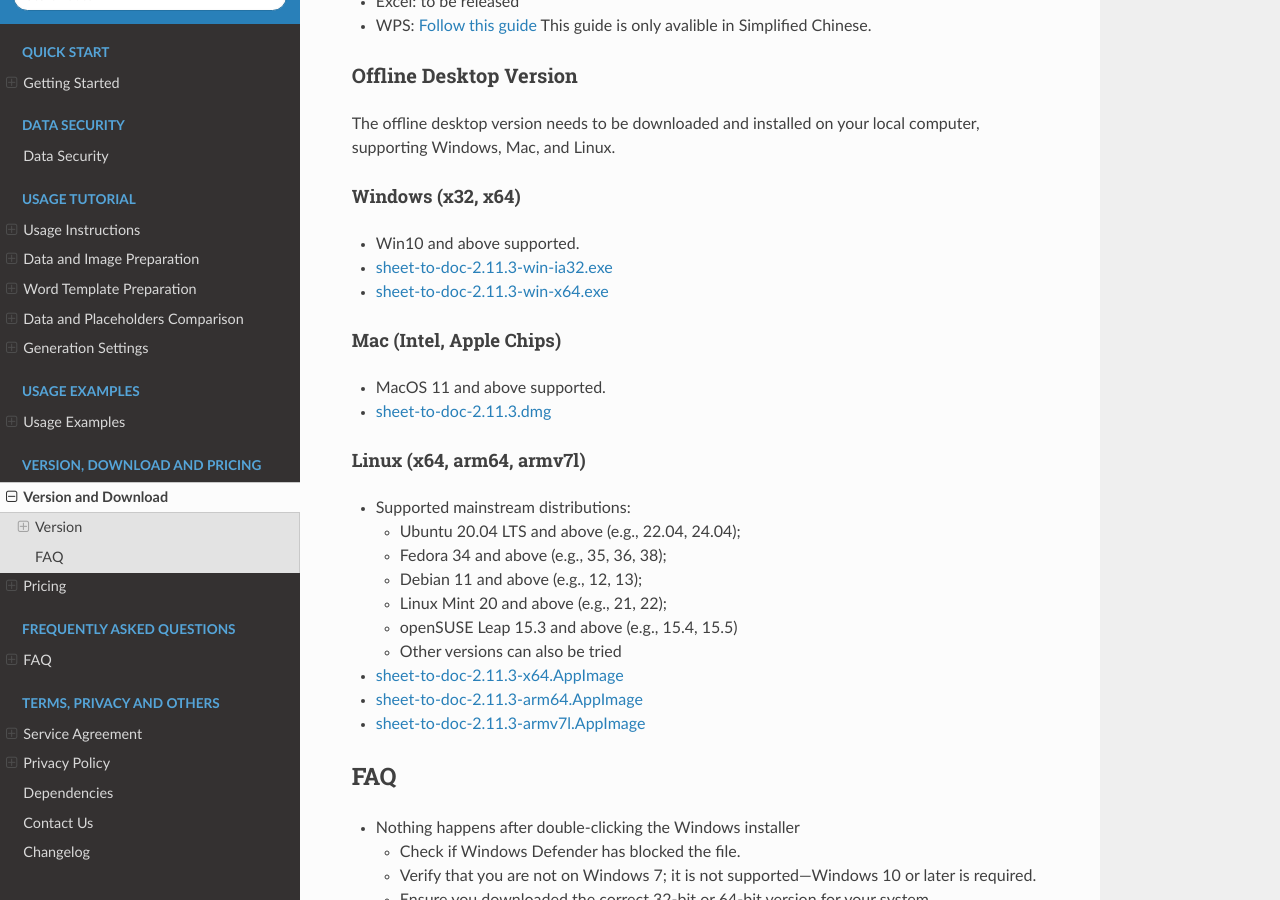
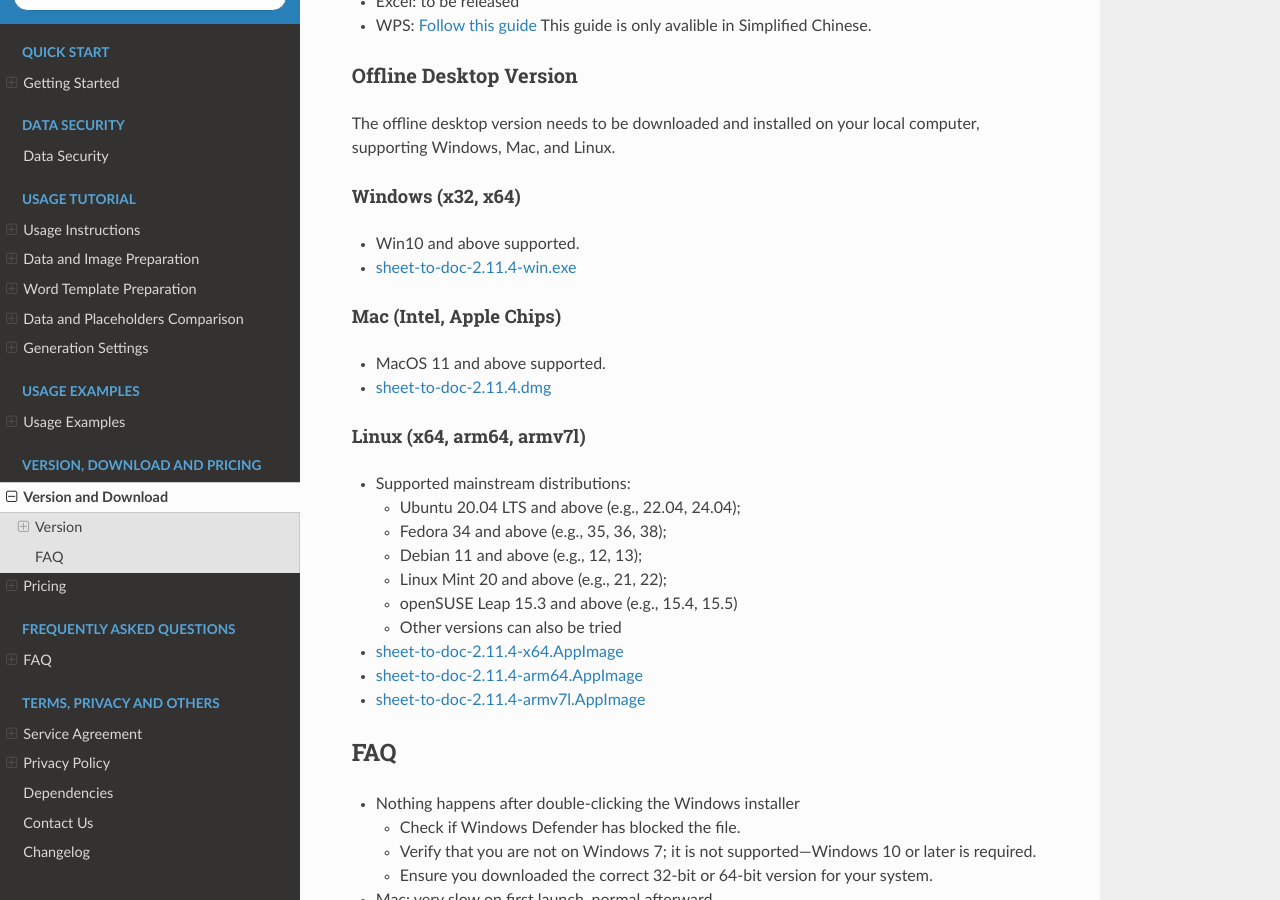
Before and after one commit to he-yang/sheet-to-doc, a Sphinx documentation site: the page built from source/Download.md, in a window 1280 px wide and 900 px high, scrolled down 1154 px. Built offline with Sphinx 7.4.7 and the Read the Docs theme 3.1.0, drawn with Linux system fonts in a browser that asks for light colours.

Commit message:
update to 2.11.4

```diff
--- a/source/Download.md
+++ b/source/Download.md
@@ -35,12 +35,11 @@
 
 #### Windows (x32, x64)
 - Win10 and above supported.
-- [sheet-to-doc-2.11.3-win-ia32.exe](https://r2.wtsolutions.cn/sheet-to-doc-releases/Sheet-to-Doc-2.11.3-win-ia32.exe)
-- [sheet-to-doc-2.11.3-win-x64.exe](https://r2.wtsolutions.cn/sheet-to-doc-releases/Sheet-to-Doc-2.11.3-win-x64.exe)
+- [sheet-to-doc-2.11.4-win.exe](https://r2.wtsolutions.cn/sheet-to-doc-releases/Sheet-to-Doc-2.11.4-win.exe)
 
 #### Mac (Intel, Apple Chips)
 - MacOS 11 and above supported.
-- [sheet-to-doc-2.11.3.dmg](https://r2.wtsolutions.cn/sheet-to-doc-releases/Sheet-to-Doc-2.11.3.dmg)
+- [sheet-to-doc-2.11.4.dmg](https://r2.wtsolutions.cn/sheet-to-doc-releases/Sheet-to-Doc-2.11.4.dmg)
 
 #### Linux (x64, arm64, armv7l)
 - Supported mainstream distributions:
@@ -51,9 +50,9 @@
   - openSUSE Leap 15.3 and above (e.g., 15.4, 15.5)
   - Other versions can also be tried
 
-- [sheet-to-doc-2.11.3-x64.AppImage](https://r2.wtsolutions.cn/sheet-to-doc-releases/Sheet-to-Doc-2.11.3.AppImage)
-- [sheet-to-doc-2.11.3-arm64.AppImage](https://r2.wtsolutions.cn/sheet-to-doc-releases/Sheet-to-Doc-2.11.3-arm64.AppImage)
-- [sheet-to-doc-2.11.3-armv7l.AppImage](https://r2.wtsolutions.cn/sheet-to-doc-releases/Sheet-to-Doc-2.11.3-armv7l.AppImage)
+- [sheet-to-doc-2.11.4-x64.AppImage](https://r2.wtsolutions.cn/sheet-to-doc-releases/Sheet-to-Doc-2.11.4.AppImage)
+- [sheet-to-doc-2.11.4-arm64.AppImage](https://r2.wtsolutions.cn/sheet-to-doc-releases/Sheet-to-Doc-2.11.4-arm64.AppImage)
+- [sheet-to-doc-2.11.4-armv7l.AppImage](https://r2.wtsolutions.cn/sheet-to-doc-releases/Sheet-to-Doc-2.11.4-armv7l.AppImage)
 
 ## FAQ
 
--- a/source/conf.py
+++ b/source/conf.py
@@ -9,7 +9,7 @@
 project = 'Sheet-to-Doc'
 copyright = '2022~2026, WTSolutions'
 author = 'WTSolutions'
-release = '2.11.3.0'
+release = '2.11.4.0'
 
 # -- General configuration ---------------------------------------------------
 # https://www.sphinx-doc.org/en/master/usage/configuration.html#general-configuration
```
Also changed, not shown: source/changelog.md (+3 -0 lines).
